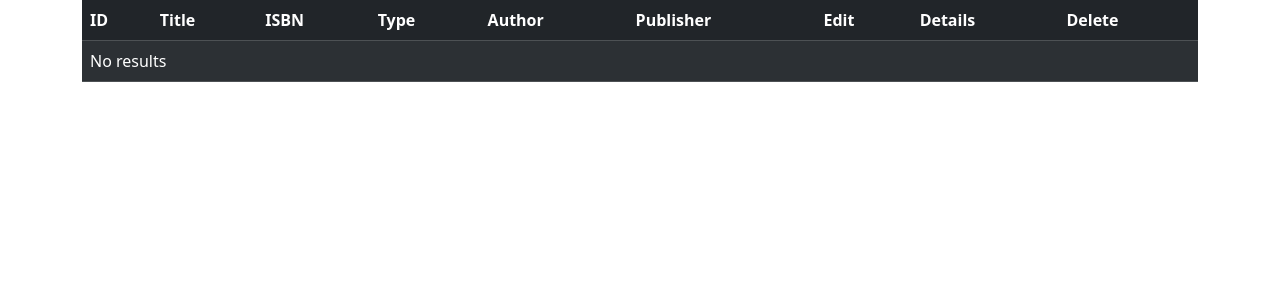
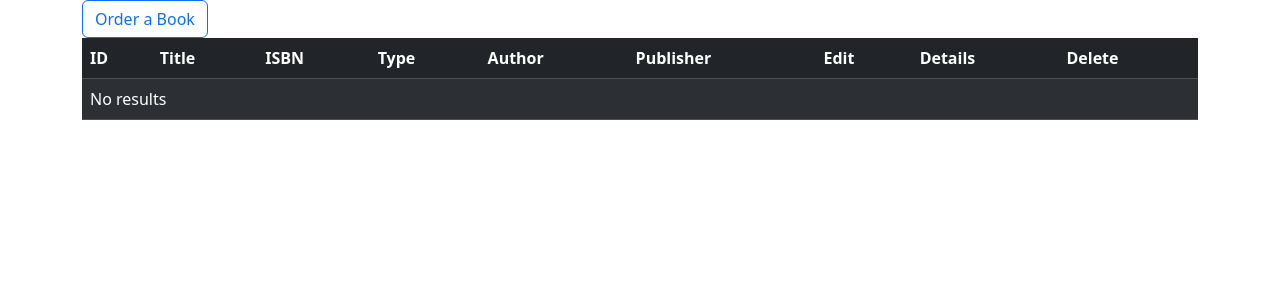
Before and after one commit to Arnaldo1990/BE18-CR4-ArnaldoBismarques, a PHP site: page / in a window 1280 px wide. Shown: the top 300 px of the page. Run offline with PHP 8.4, Linux system fonts and the light colour scheme; data that the repository does not hold is empty.

Commit message:
added a button create by using bootstrap

```diff
--- a/index.php
+++ b/index.php
@@ -53,6 +53,7 @@ if(mysqli_num_rows($result) > 0){
 
 
 <div class="container">
+    <a class="btn btn-outline-primary"href="create.php">Order a Book</a>
     <table class="table table-dark table-striped">
         <thead>
             <tr>
```
